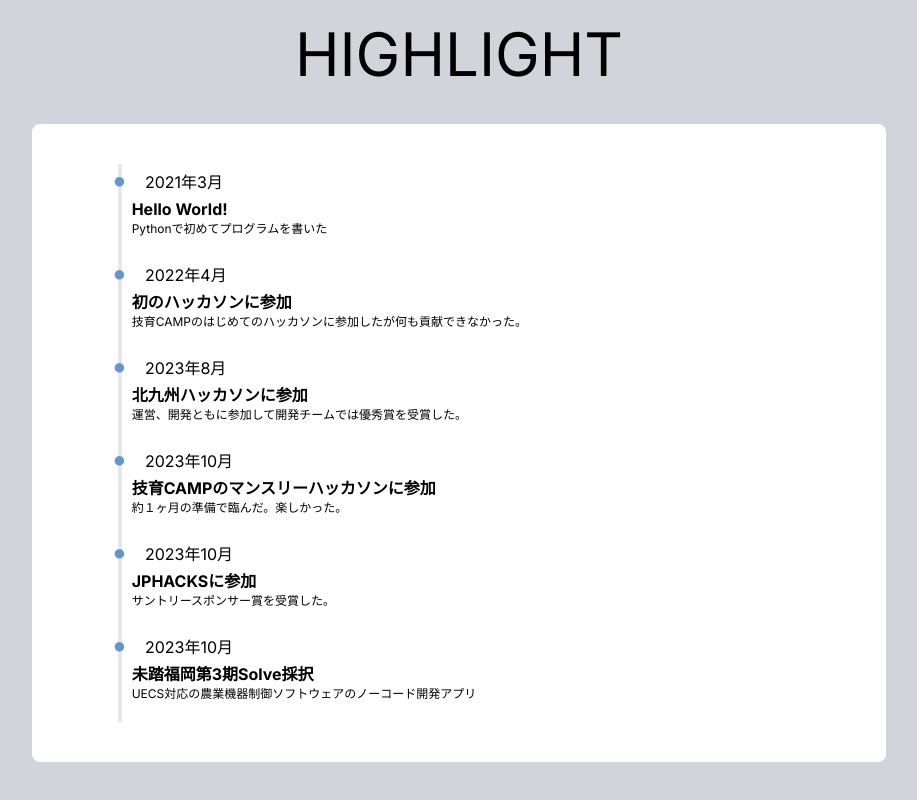
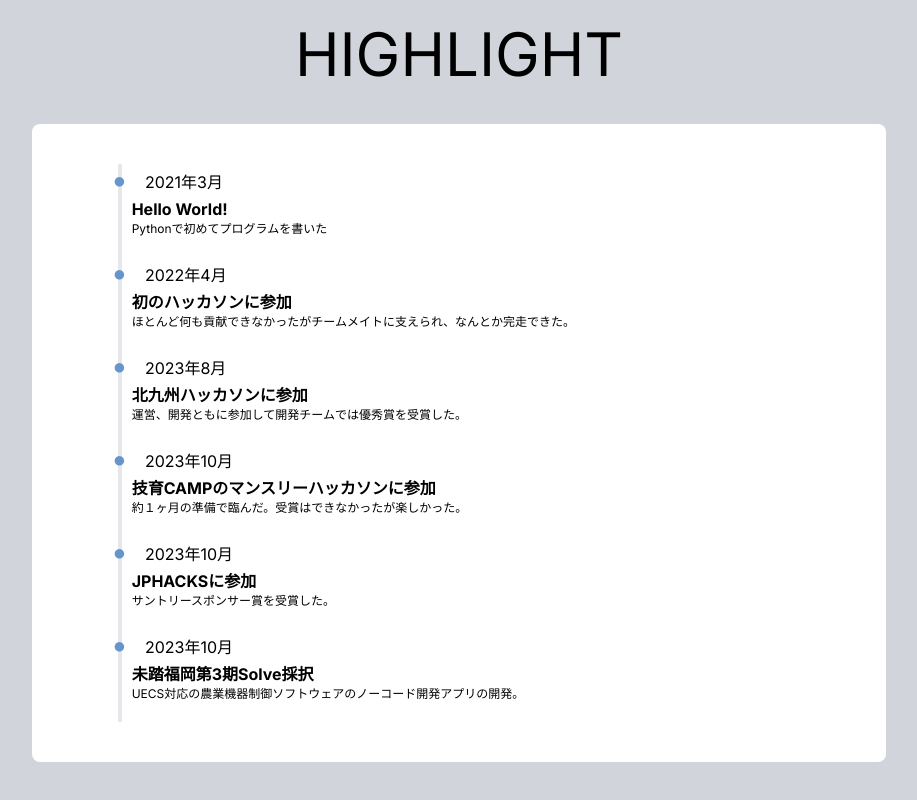
Before and after one commit to Fumiya-Tahara/Portfolio, a Next.js app: page / in a window 1280 px wide. Shown: the part 2781-3581 px from the top of the page, without its empty margins (181-1098 px from the left). Built offline with nearby package versions, Linux system fonts and the light colour scheme.

Commit message:
update highlight

```diff
--- a/src/app/components/highlight/page.tsx
+++ b/src/app/components/highlight/page.tsx
@@ -28,7 +28,7 @@ export default function Highlight() {
                 <Record
                   date="2022年4月"
                   title="初のハッカソンに参加"
-                  description="技育CAMPのはじめてのハッカソンに参加したが何も貢献できなかった。"
+                  description="ほとんど何も貢献できなかったがチームメイトに支えられ、なんとか完走できた。"
                 />
                 <Record
                   date="2023年8月"
@@ -38,7 +38,7 @@ export default function Highlight() {
                 <Record
                   date="2023年10月"
                   title="技育CAMPのマンスリーハッカソンに参加"
-                  description="約１ヶ月の準備で臨んだ。楽しかった。"
+                  description="約１ヶ月の準備で臨んだ。受賞はできなかったが楽しかった。"
                 />
                 <Record
                   date="2023年10月"
@@ -48,7 +48,7 @@ export default function Highlight() {
                 <Record
                   date="2023年10月"
                   title="未踏福岡第3期Solve採択"
-                  description="UECS対応の農業機器制御ソフトウェアのノーコード開発アプリ"
+                  description="UECS対応の農業機器制御ソフトウェアのノーコード開発アプリの開発。"
                 />
               </div>
             </div>
@@ -56,5 +56,5 @@ export default function Highlight() {
         </div>
       </motion.div>
     </div>
-  )
+  );
 }
```
